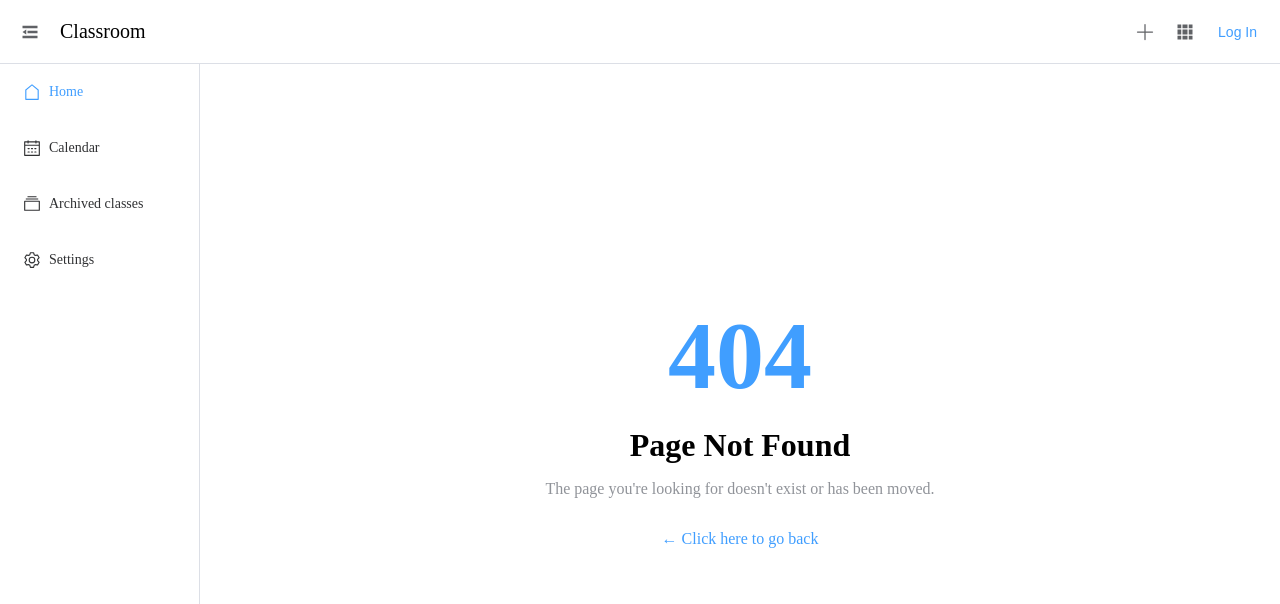
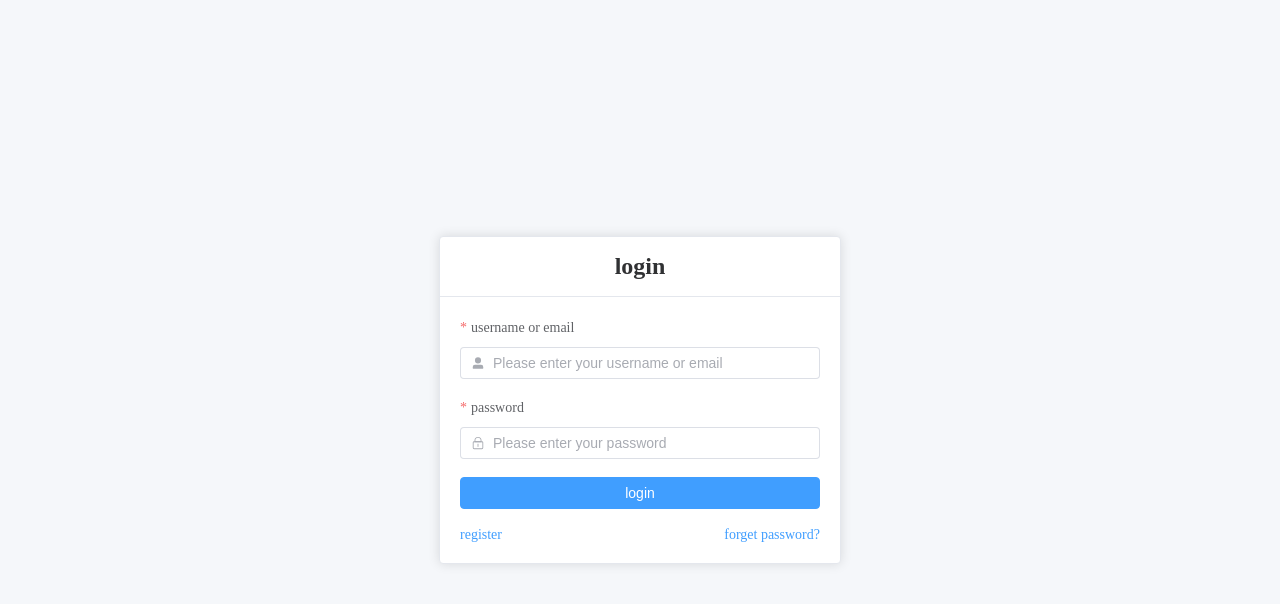
Before and after one commit to KongZhiquan123/SE-front-end, a Vue app: page /auth/login in a window 1280 px wide. Before the commit this address had no page. Shown: the top 604 px of the page. Built offline with nearby package versions, Linux system fonts and the light colour scheme.

Commit message:
使用路由嵌套，方便后续开发

```diff
--- a/src/App.vue
+++ b/src/App.vue
@@ -1,42 +1,20 @@
 <template>
-  <template v-if="!route.meta.hideLayout">
-    <el-container class="common-layout" direction="vertical">
-      <HeaderContent @toggle-collapse="toggleSidebar" />
-      <el-container class="main-content" direction="horizontal">
-        <component :is="SideBarType ? ClassSideBar : HomeSidebar" :is-collapse="isCollapse" />
-        <router-view />
-      </el-container>
-    </el-container>
-  </template>
-  <template v-else>
-    <router-view />
-  </template>
+  <router-view v-slot="{ Component }">
+    <!-- 使用 transition 组件包裹组件，添加过渡效果，直接使用v-if会有明显的闪烁效果 -->
+    <transition name="fade" mode="out-in">
+      <component :is="Component" />
+    </transition>
+  </router-view>
 </template>
 
-<script setup lang="ts">
-import { ref, computed } from 'vue'
-import HomeSidebar from './components/HomeSidebar.vue'
-import ClassSideBar from "./components/ClassSideBar.vue"
-import HeaderContent from "./components/HeaderContent.vue"
-import { useRoute } from "vue-router"
-//判断当前路由是否是课程相关的界面，用于判断侧边栏的类型
-const route = useRoute()
-const SideBarType = computed((): boolean => {
-  return route.path.includes('class')
-})
-const isCollapse = ref(false)
-const toggleSidebar = () => {
-  isCollapse.value = !isCollapse.value
+<style scoped>
+/* 添加过渡效果 */
+.fade-enter-active,
+.fade-leave-active {
+  transition: opacity 0.2s ease;
 }
-</script>
-
-<style scoped>
-.main-content {
-  height: var(--main-content-height);
-  width: 100%;
-}
-.common-layout {
-  height: 100vh;
-  margin-top: 0;
+.fade-enter-from,
+.fade-leave-to {
+  opacity: 0;
 }
 </style>
--- a/src/components/HeaderContent.vue
+++ b/src/components/HeaderContent.vue
@@ -46,12 +46,12 @@ const router = useRouter()
 const userStore = useUserStore()
 
 const login = () => {
-  router.push('/login')
+  router.push('/auth/login')
 }
 
 const logout = () => {
   userStore.clearUser()
-  router.push('/login')
+  router.push('/auth/login')
 }
 </script>
 
--- a/src/router/index.ts
+++ b/src/router/index.ts
@@ -9,54 +9,61 @@ const router = createRouter({
     routes: [
         {
             path: '/',
+            component: () => import('../views/WithLayoutWrapper.vue'),
+            children: [
+                {
+                    path: '',
                     component: () => import('../views/Home.vue')
                 },
                 {
-            path: '/calendar',
+                    path: 'calendar',
                     component: () => import('../views/Calendar.vue'),
                     meta: { requiresAuth: true }
                 },
                 {
-            path: '/archived-classes',
+                    path: 'archived-classes',
                     component: () => import('../views/ArchivedClasses.vue'),
                     meta: { requiresAuth: true }
                 },
                 {
-            path: '/settings',
+                    path: 'settings',
                     component: () => import('../views/Settings.vue'),
                     meta: { requiresAuth: true }
                 },
                 {
-            path: '/class-materials',
+                    path: 'class-materials',
                     component: () => import('../views/ClassMaterials.vue'),
                     meta: { requiresAuth: true }
                 },
                 {
-            path: '/class-basic-info',
+                    path: 'class-basic-info',
                     component: () => import('../views/ClassBasicInformation.vue'),
                     meta: { requiresAuth: true }
                 },
                 {
-            path: '/class-grades',
+                    path: 'class-grades',
                     component: () => import('../views/ClassGrades.vue'),
                     meta: { requiresAuth: true }
+                }
+            ]
         },
         {
-            path: '/login',
-            component: () => import('../views/Login.vue'),
-            meta: { hideLayout: true }
+            path: '/auth',
+            children: [
+                {
+                    path: 'login',
+                    component: () => import('../views/Login.vue')
                 },
                 {
-            path: '/register',
-            component: () => import('../views/Register.vue'),
-            meta: { hideLayout: true }
+                    path: 'register',
+                    component: () => import('../views/Register.vue')
                 },
                 {
-            path: '/reset-password',
-            component: () => import('../views/ResetPassword.vue'),
-            meta: { hideLayout: true }
+                    path: 'reset-password',
+                    component: () => import('../views/ResetPassword.vue')
+                }
+            ]
         },
-        //其他的所有路由都会跳转到404页面
         {
             path: '/:pathMatch(.*)*',
             name: 'not-found',
@@ -64,11 +71,12 @@ const router = createRouter({
         }
     ]
 })
+
 //路由守卫，检查是否登录
 router.beforeEach((to, from, next) => {
     const isAuthenticated = localStorage.getItem('token')
     if (to.meta.requiresAuth && !isAuthenticated) {
-        next('/login')
+        next('/auth/login')
         console.log(`You can't access this page from ${from.fullPath} without logging in`)
     } else {
         next()
--- a/src/views/Login.vue
+++ b/src/views/Login.vue
@@ -107,10 +107,10 @@ const handleLogin = async (formEl?: FormInstance) => {
         </el-form-item>
 
         <div class="login-links">
-          <el-link type="primary" :underline="false" href="/register">
+          <el-link type="primary" :underline="false" href="/auth/register">
             register
           </el-link>
-          <el-link type="primary" :underline="false" href="/reset-password">
+          <el-link type="primary" :underline="false" href="/auth/reset-password">
             forget password?
           </el-link>
         </div>
--- a/src/views/Register.vue
+++ b/src/views/Register.vue
@@ -185,7 +185,7 @@ const handleRegister = async (formEl?: FormInstance) => {
         </el-form-item>
 
         <div class="register-links">
-          <el-link type="primary" :underline="false" href="/login">
+          <el-link type="primary" :underline="false" href="/auth/login">
             Already have an account? Login
           </el-link>
         </div>
--- a/src/views/ResetPassword.vue
+++ b/src/views/ResetPassword.vue
@@ -169,7 +169,7 @@ const handleResetPassword = async (formEl?: FormInstance) => {
         </el-form-item>
 
         <div class="reset-links">
-          <el-link type="primary" :underline="false" href="/login">
+          <el-link type="primary" :underline="false" href="/auth/login">
             Back to Login
           </el-link>
         </div>
--- /dev/null
+++ b/src/views/WithLayoutWrapper.vue
@@ -0,0 +1,37 @@
+<template>
+  <el-container class="common-layout" direction="vertical">
+    <HeaderContent @toggle-collapse="toggleSidebar" />
+    <el-container class="main-content" direction="horizontal">
+      <component :is="SideBarType ? ClassSideBar : HomeSidebar" :is-collapse="isCollapse" />
+      <router-view />
+    </el-container>
+  </el-container>
+</template>
+
+<script setup lang="ts">
+import { ref, computed } from 'vue'
+import HomeSidebar from '../components/HomeSidebar.vue'
+import ClassSideBar from "../components/ClassSideBar.vue"
+import HeaderContent from "../components/HeaderContent.vue"
+import { useRoute } from "vue-router"
+
+const route = useRoute()
+const SideBarType = computed((): boolean => {
+  return route.path.includes('class')
+})
+const isCollapse = ref(false)
+const toggleSidebar = () => {
+  isCollapse.value = !isCollapse.value
+}
+</script>
+
+<style scoped>
+.main-content {
+  height: var(--main-content-height);
+  width: 100%;
+}
+.common-layout {
+  height: 100vh;
+  margin-top: 0;
+}
+</style>
```
Lines whose indentation alone changed are shown as unchanged.
